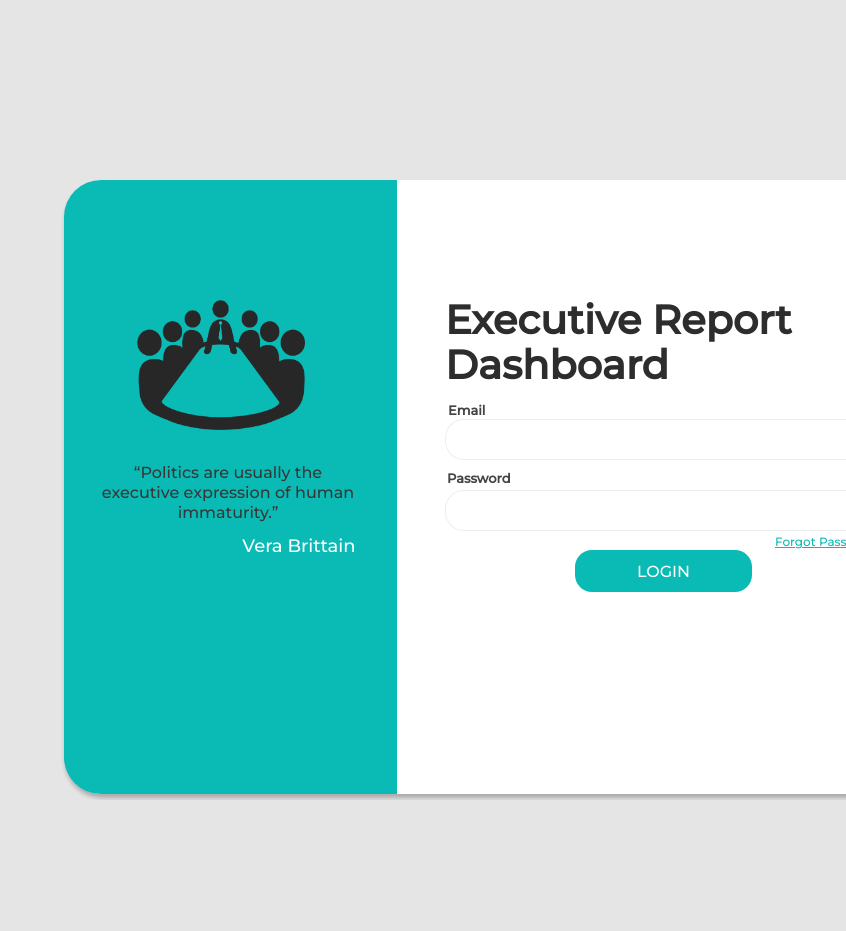
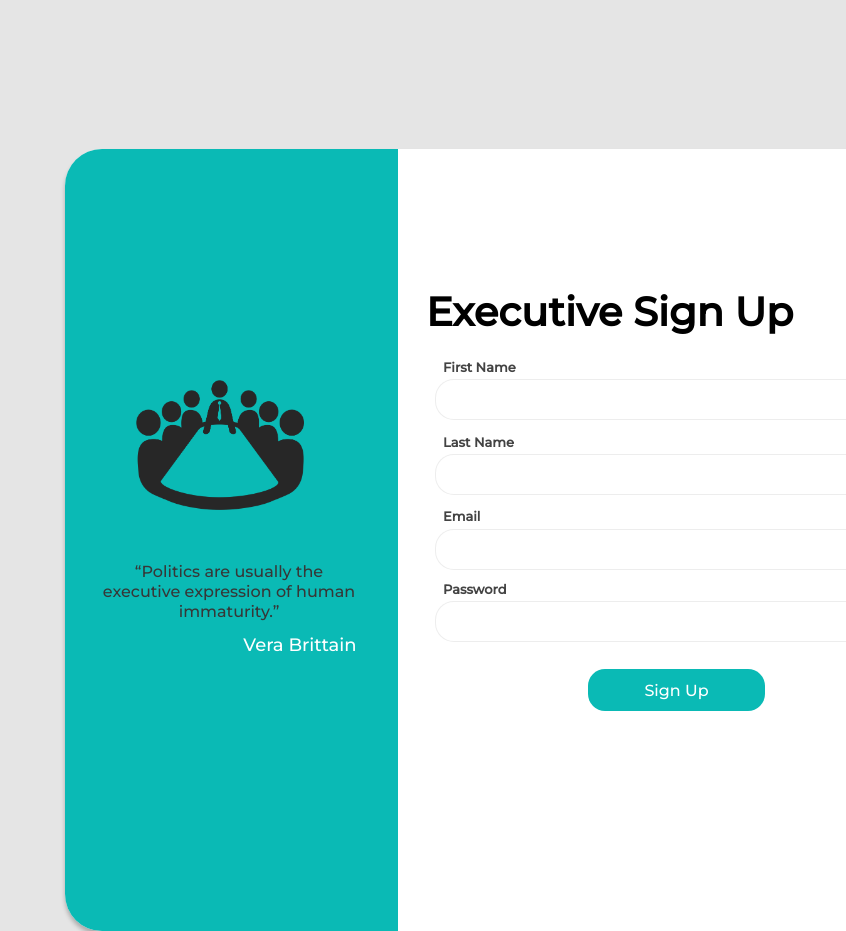
Before and after one commit to Haniel023/EIS-System, a React (Create React App) app in the folder eis-system/: page /Register in a window 1280 px wide. Shown: the top 931 px of the page, without its empty margins (434-1280 px from the left). Before the commit the page ends 800 px from the top, so only its background shows below. Built offline with nearby package versions, Linux system fonts and the light colour scheme.

Commit message:
add register page

```diff
--- a/eis-system/package.json
+++ b/eis-system/package.json
@@ -6,8 +6,10 @@
     "@testing-library/jest-dom": "^5.14.1",
     "@testing-library/react": "^11.2.7",
     "@testing-library/user-event": "^12.8.3",
+    "axios": "^0.21.3",
     "react": "^17.0.2",
     "react-dom": "^17.0.2",
+    "react-router-dom": "^5.3.0",
     "react-scripts": "4.0.3",
     "web-vitals": "^1.1.2"
   },
--- a/eis-system/src/App.js
+++ b/eis-system/src/App.js
@@ -1,10 +1,18 @@
 import Header from "./Components/Header";
+import RegHeader from "./Components/RegHeader";
 import Logo from "./Components/Logo";
+import Logo2 from "./Components/Logo2";
 import LoginForm from "./Components/LoginForm";
+import RegisterForm from "./Components/RegisterForm";
+import {BrowserRouter as Router, Route} from "react-router-dom";
+
 
 function App() {
   return (
 
+    <Router>
+
+      <Route path="/Login">
         <div className="Container">
           <Logo/>
           <div className="BlueSlice">
@@ -12,8 +20,26 @@ function App() {
             <h2 className="Writer">Vera Brittain</h2>
           </div>
             <Header/>
+
             <LoginForm/>
         </div>
+     </Route>
+
+     <Route path="/Register">
+      <div className="reg-container">
+        <Logo2 />
+        <div className="BlueSlice2">
+          <h2 className="Quote2">“Politics are usually the executive expression of human immaturity.”</h2>
+          <h2 className="Writer2">Vera Brittain</h2>
+        </div>
+          <RegHeader/>
+
+        <RegisterForm />
+      </div>
+     </Route>
+
+    </Router>
+
   );
 }
 
--- a/eis-system/src/Components/Header.js
+++ b/eis-system/src/Components/Header.js
@@ -1,6 +1,6 @@
 const Header = () => {
     return (
-        <header class="header">
+        <header className="header">
             <h1>Executive Report Dashboard</h1>
         </header>
     )
--- a/eis-system/src/Components/LoginForm.js
+++ b/eis-system/src/Components/LoginForm.js
@@ -1,3 +1,4 @@
+import { Link } from "react-router-dom";
 
 
 const LoginForm = () => {
@@ -5,11 +6,14 @@ const LoginForm = () => {
         <div className="login">
            <label className="lemail">Email</label><br></br>
            <input type="text" name="Email" id="Email" className="eMail"></input>
+
            <br></br>
            <label className="lpass">Password</label><br></br>
            <input type="Password" name="Password" id="Password" className="pass"></input>
+
            <br></br>
-           <a href="https://near-buy.netlify.app/kethcup" className="forgotPass">Forgot Password</a>
+           <h4 className="createAccount"><Link to="/Register">Create an Account</Link></h4>
+
             <input type="button" name="log" id="log" value="LOGIN" className="btn"></input>
         </div>
     )
--- a/eis-system/src/Components/Logo.js
+++ b/eis-system/src/Components/Logo.js
@@ -2,7 +2,7 @@ import logo from './Logo.png';
 
 const Logo = () => {
     return (
-        <div class="logo">
+        <div className="logo">
         <img src={logo} alt="logo"/>
         </div>
     )
--- /dev/null
+++ b/eis-system/src/Components/Logo2.js
@@ -0,0 +1,11 @@
+import logo from './Logo.png';
+
+const Logo2 = () => {
+    return (
+        <div className="logo2">
+            <img src={logo} alt="logo"/>
+        </div>
+    )
+}
+
+export default Logo2
--- /dev/null
+++ b/eis-system/src/Components/RegHeader.js
@@ -0,0 +1,11 @@
+import React from 'react'
+
+const RegHeader = () => {
+    return (
+        <header className="regHeader">
+            <h1>Executive Sign Up</h1>
+        </header>
+    )
+}
+
+export default RegHeader
--- /dev/null
+++ b/eis-system/src/Components/RegisterForm.js
@@ -0,0 +1,27 @@
+import React from 'react'
+
+const RegisterForm = () => {
+    return (
+            <div className="register">
+               <label className="first-Name">First Name</label><br></br>
+                    <input type="text" name="firstName"  id="fName" className="firstName"></input>
+
+               <br></br>
+               <label className="last-Name">Last Name</label><br></br>
+                    <input type="text" name="lastName"  id="lName" className="lastName"></input>
+
+               <br></br>
+               <label className="l-email">Email</label><br></br>
+                    <input type="text" name="Email"  id="e-mail" className="e-Mail"></input>
+
+               <br></br>
+               <label className="l-pass">Password</label><br></br>
+                    <input type="Password" name="Password"  id="passWd" className="passW"></input>
+
+               <br></br>
+                <input type="submit" name="register" id="signUp" value="Sign Up" className="btn-reg"></input>
+            </div>
+    )
+}
+
+export default RegisterForm
--- a/eis-system/src/index.css
+++ b/eis-system/src/index.css
@@ -4,6 +4,8 @@ body{
   font-family: 'Montserrat';
   background-color: #E5E5E5;
 }
+
+/*--------------------------- Login Page -------------------------*/
 
 .Container{
   position: absolute;
@@ -41,24 +43,28 @@ body{
   border-radius: 37px 0px 0px 37px;
 }
 
+.logo, .logo2{
+  position: absolute;
+  display: flex;
+  height: 130px;
+  width: 130px;
+  z-index: 2;
+}
+
 .logo{
-    position: absolute;
-    display: flex;
-    height: 130px;
-    width: 130px;
     top: 120px;
     left: 72px;
-    z-index: 2;
 }
 
-.Quote{
+.logo2{
+    top: 380px;
+    left: 570px;
+}
+
+.Quote, .Quote2{
   position: absolute;
   width: 268px;
   height: 40px;
-  left: 30px;
-  top: 270px;
-
-  font-family: Montserrat;
   font-style: normal;
   font-weight: 300;
   font-size: 16px;
@@ -67,20 +73,36 @@ body{
   color: #373737;
 }
 
-.Writer{
+.Writer, .Writer2{
   position: absolute;
   width: 130px;
   height: 22px;
-  left: 170px;
-  top: 340px;
-
-  font-family: "Montserrat";
   font-style: normal;
   font-weight: 300;
   font-size: 18px;
   line-height: 22px;
   text-align: center;
   color: #FFFFFF;
+}
+
+.Quote{
+  left: 30px;
+  top: 270px;
+}
+
+.Quote2{
+  left: 30px;
+  top: 400px;
+}
+
+.Writer{
+  left: 170px;
+  top: 340px;
+}
+
+.Writer2{
+  left: 170px;
+  top: 470px;
 }
 
 .login{
@@ -92,25 +114,25 @@ body{
   top: 220px;
 }
 
-.eMail{
+/*------------------------------- Input Tabs -----------------------------*/
+
+.eMail, .pass{
   position: absolute;
-  width: 441px;
-  height: 41px;
   background: linear-gradient(0deg, #FFFFFF, #FFFFFF), linear-gradient(0deg, #FFFFFF, #FFFFFF), #FFFFFF;
   border: 1px solid rgba(0, 0, 0, 0.07);
   box-sizing: border-box;
   border-radius: 19px;
 }
 
+.eMail{
+  width: 441px;
+  height: 41px;
+}
+
 .pass{
-  position: absolute;
   width: 441px;
   height: 41px;
   top: 90px;
-  background: linear-gradient(0deg, #FFFFFF, #FFFFFF), linear-gradient(0deg, #FFFFFF, #FFFFFF), #FFFFFF;
-  border: 1px solid rgba(0, 0, 0, 0.07);
-  box-sizing: border-box;
-  border-radius: 19px;
 }
 
 .btn{
@@ -127,14 +149,13 @@ body{
   color:white;
 }
 
-.lemail{
+
+/*---------------------------------- Labels -----------------------------------*/
+
+.lemail, .lpass{
   position: absolute;
   width: 41px;
   height: 19px;
-  left: 3px;
-  top: 2px;
-
-  font-family: "Montserrat";
   font-style: normal;
   font-weight: 600;
   font-size: 13px;
@@ -142,32 +163,148 @@ body{
   color: #434343;
 }
 
+.lemail{
+  left: 3px;
+  top: 2px;
+}
+
 .lpass{
-  position: absolute;
-  width: 65px;
-  height: 16px;
   left: 2px;
   top: 70px;
-
-  font-family: "Montserrat";
-  font-style: normal;
-  font-weight: 600;
-  font-size: 13px;
-  line-height: 16px;
-  color: #444444;
 }
 
-.forgotPass{
+.createAccount{
   position: absolute;
   width: 130px;
   height: 16px;
   left: 330px;
-  top: 134px;
-
-  font-family: Montserrat;
+  top: 120px;
   font-style: normal;
   font-weight: 300;
   font-size: 12px;
   line-height: 15px;
   color: #0ABAB5;
 }
+
+/*----------------------------------- Register Page--------------------------------------- */
+
+.register{
+  position: absolute;
+  width: 922px;
+  height: 782px;
+  left: 499px;
+  top: 149px;
+
+  background: #FFFFFF;
+  box-shadow: 0px 4px 4px rgba(0, 0, 0, 0.25);
+  border-radius: 37px;
+}
+
+.BlueSlice2{
+  position: absolute;
+  width: 333px;
+  height: 782px;
+  left: 499px;
+  top: 149px;
+  z-index: 1;
+  background: #0ABAB5;
+  border-radius: 37px 0px 0px 37px;
+}
+
+.regHeader{
+  position: absolute;
+  width: 373px;
+  height: 49px;
+  left: 860px;
+  top: 260px;
+  z-index: 3;
+  font-style: normal;
+  font-weight: 600;
+  font-size: 20px;
+  line-height: 49px;
+  color: #000000;
+}
+
+
+/*--------------------------------------- Input tabs------------------------------------------------ */
+
+.firstName, .lastName, .e-Mail, .passW{
+  position: absolute;
+  width: 441px;
+  height: 41px;
+  background: linear-gradient(0deg, #FFFFFF, #FFFFFF), linear-gradient(0deg, #FFFFFF, #FFFFFF), #FFFFFF;
+  border: 1px solid rgba(0, 0, 0, 0.07);
+  box-sizing: border-box;
+  border-radius: 19px;
+}
+
+
+.firstName{
+  left: 370px;
+  top: 230px;
+}
+
+.lastName{
+  left: 370px;
+  top: 305px;
+}
+
+.e-Mail{
+  left: 370px;
+  top: 380px;
+}
+
+.passW{
+  left: 370px;
+  top: 452px;
+}
+
+/*-------------------------------------- Labels------------------------------------- */
+
+.first-Name, .last-Name, .l-email, .l-pass{
+  position: absolute;
+  width: 77px;
+  height: 19px;
+  font-family: Montserrat;
+  font-style: normal;
+  font-weight: 600;
+  font-size: 13px;
+  line-height: 16px;
+  color: #434343;
+}
+
+.first-Name{
+  left: 378px;
+  top: 210px;
+}
+
+
+.last-Name{
+  left: 378px;
+  top: 285px;
+}
+
+
+.l-email{
+  left: 378px;
+  top: 359px;
+}
+
+.l-pass{
+  left: 378px;
+  top: 432px;
+}
+
+.btn-reg{
+  position: absolute;
+  width: 177px;
+  height: 42px;
+  left: 523px;
+  top: 520px;
+  background: #0ABAB5;
+  border-radius: 17px;
+  border:#0ABAB5;
+  font-family: "Montserrat";
+  font-size: medium;
+  color:white;
+}
```
Also changed, not shown: 1 other file (tests, documents, lock files or other folders). Lines whose indentation alone changed are shown as unchanged.
